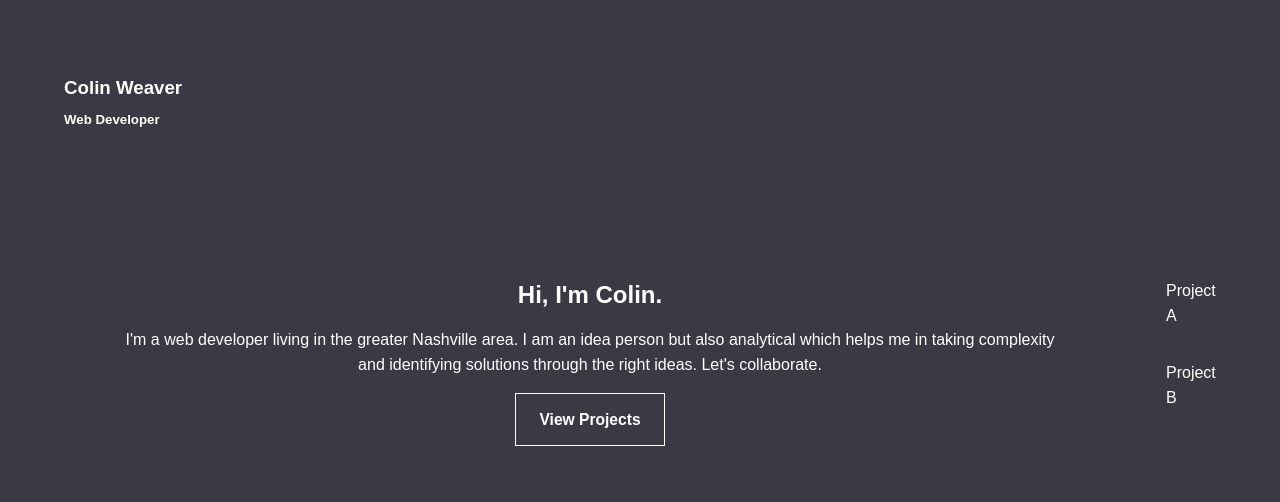
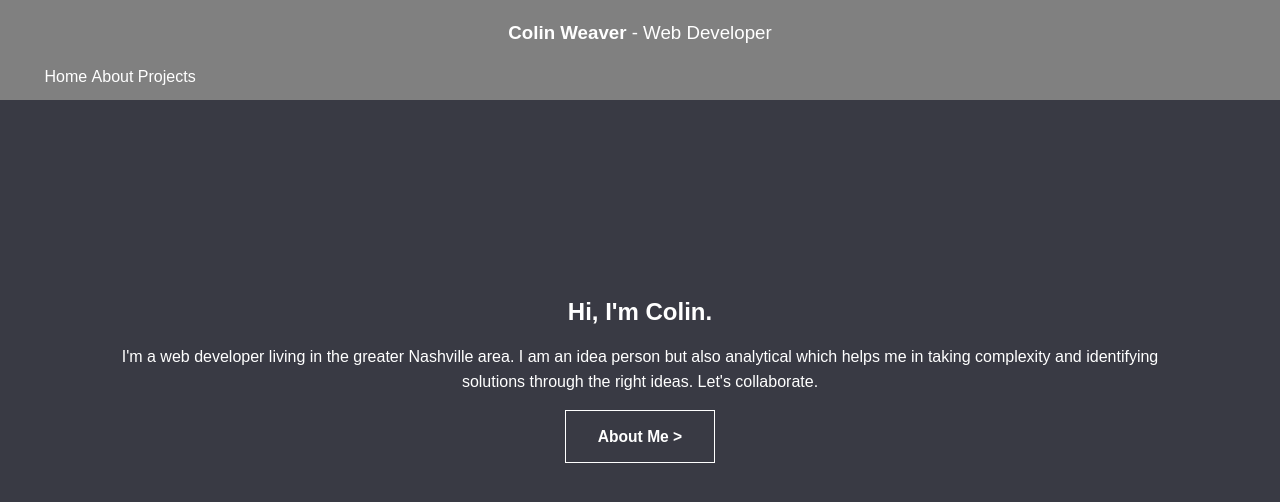
Before and after one commit to ColinWeaver/Portfolio, a React (Create React App) app: page / in a window 1280 px wide. Shown: the top 502 px of the page. Built offline with nearby package versions, Linux system fonts and the light colour scheme.

Commit message:
added header nav and worked to get dynamic styles working properly, and fixed some other styling..not sure of everything changed since last commit.

```diff
--- a/src/App.js
+++ b/src/App.js
@@ -8,7 +8,7 @@ import { Route, Routes} from 'react-router-dom';
 
 function App() {
   return (
-    // <div className="app">
+    <div className="app">
   <Routes>
 
 
@@ -17,7 +17,7 @@ function App() {
 
 
      </Routes>
-
+     </div>
 
 
   )
--- a/src/Intro.js
+++ b/src/Intro.js
@@ -1,17 +1,14 @@
 import React from "react"
-import {Link} from 'react-router-dom'
+import { Link, useNavigate}  from 'react-router-dom'
 
 
-function Intro({setPage}){
-
+function Intro({setPage, buttonDisplay}){
+    const navigate = useNavigate();
 
 function viewProjectsHandler(){
 setPage('/projects');
-
+navigate({pathname: '/'});
 }
-
-
-
 
 function Title(){
     return <h2 style={{ color: 'white'}}>Hi, I'm Colin.</h2>
@@ -39,8 +36,8 @@ return (
     <Paragraph/>
     </div>
     <div>
-        <Link to={'/projects'} style={{ textDecoration: 'none' }}>
-    <button onClick={viewProjectsHandler}><h3 style={{textDecoration: 'none'}}>View Projects </h3></button>
+<Link to={'/projects'} style={{ textDecoration: 'none' }}>
+    <button onClick={viewProjectsHandler} style={{display: {buttonDisplay}}}><h3 style={{display: null}}>{`About Me > `}</h3></button>
     </Link>
     </div>
     </>
--- a/src/Layout.js
+++ b/src/Layout.js
@@ -1,7 +1,7 @@
 import React from "react";
 import Main from "./Main";
-
-
+import Navigation from "./Navigation";
+import {Link} from "react-router-dom"
 
 function Layout() {
 
@@ -9,9 +9,14 @@ function Layout() {
   return (
       <div className="layout">
         <header>
-          <div>
-          <h3 style={{ color: 'white'}}>Colin Weaver</h3>
-          <h5 style={{color: 'white' }}>Web Developer</h5>
+
+          <div className='header-title'>
+          <Link to="/">
+          <h3 style={{ color: 'white'}}>Colin Weaver <span style={{fontWeight: '500'}}>- Web Developer</span></h3>
+          </Link>
+          <div className="navigation">
+          <Navigation/>
+          </div>
           </div>
           </header>
           <div className="main">
--- a/src/Main.js
+++ b/src/Main.js
@@ -6,20 +6,19 @@ import {useLocation} from "react-router-dom"
 function Main(){
   const [projectsWidth, setProjectsWidth] = useState(0);
   const [introWidth, setIntroWidth] = useState(100);
-  const [projectsFontSize, setProjectsFontSize] = useState(null);
-  const [introFontSize, setIntroFontSize] = useState(null);
+  const [projectsDisplay, setProjectsDisplay] = useState('none');
+  const [introDisplay, setIntroDisplay] = useState(null);
   const [page, setPage] = useState(null);
+  const [buttonDisplay, setButtonDisplay] = useState(null);
   const location = useLocation();
   const address = location.pathname;
+
 if (!page) setPage(address);
-
-
-
-// if ((page ==='/projects') &&  ) {
-//   setProjectsFontSize(null)
-// }
-
-
+if (page === '/projects'){
+  if (projectsDisplay === 'none'){
+  setProjectsDisplay('inline');
+  }
+}
 
 
 useEffect(() => {
@@ -30,12 +29,13 @@ useEffect(() => {
   await setIntroWidth((width) => width - 1)
   await setProjectsWidth((width) => width + 1)
   if (introWidth === 1){
- await setIntroFontSize(0);
+ await setIntroDisplay('none');
+ await setButtonDisplay('none');
 }
   console.log(introWidth, projectsWidth, 'intro and project width')
   }
   widthSet();
-}, 15)
+}, 10)
 return () => clearTimeout(timer);
   }
 }, [projectsWidth, page])
@@ -43,12 +43,12 @@ return () => clearTimeout(timer);
 
  return (
 <>
-<div style={{ width: `${introWidth}%`, fontSize: introFontSize }} className="intro">
-<Intro setPage={setPage}/>
+<div style={{ width: `${introWidth}%`, display: `${introDisplay}`}} className="intro">
+<Intro setPage={setPage} buttonDisplay={buttonDisplay}/>
 </div>
 
 
-<div style={{ width: `${projectsWidth}%`, fontSize: projectsFontSize}} className="projects">
+<div style={{ width: `${projectsWidth}%`, display: `${projectsDisplay}`}} className="projects">
 <Projects/>
 </div>
 </>
--- /dev/null
+++ b/src/Navigation.js
@@ -0,0 +1,75 @@
+import React, {useEffect, useState} from "react";
+import { Link, useLocation } from "react-router-dom";
+
+function Navigation() {
+  const location = useLocation();
+  const [dashboardClass, setDashboardClass] = useState(null);
+  const [searchClass, setSearchClass] = useState(null);
+  const [addReservationClass, setAddReservationClass] = useState(null);
+  const [addTableClass, setAddTableClass] = useState(null);
+
+
+  //------------------------------------SETTING STATE VARIABLES FOR STYLING MENU LINKS--------------------------------------------
+  useEffect(() => {
+    if (location.pathname === '/dashboard'){
+      setDashboardClass('clicked-menu-nav');
+    }
+    else if (location.pathname === '/search'){
+      setSearchClass('clicked-menu-nav');
+    }
+    else if (location.pathname === '/reservations/new'){
+      setAddReservationClass('clicked-menu-nav');
+    }
+    else {
+      setAddTableClass('clicked-menu-nav');
+    }
+
+    //unsetting other list classes back to default
+    if (location.pathname !== '/dashboard'){
+      setDashboardClass(null);
+    }
+    if (location.pathname !== '/search'){
+      setSearchClass(null);
+    }
+    if (location.pathname !== '/reservations/new'){
+      setAddReservationClass(null);
+    }
+    if (location.pathname !== '/tables/new'){
+      setAddTableClass(null);
+    }
+  }, [dashboardClass, searchClass, addReservationClass, addTableClass, location.pathname]);
+
+ //------------------------------------MAIN COMPONENT RENDER RETURN---------------------------------------------
+  return (
+   <>
+    <nav >
+        <ul >
+          <li className={dashboardClass}>
+            <Link to="/dashboard">
+              <span />
+              &nbsp;Home
+            </Link>
+          </li>
+
+          <li className={searchClass}>
+            <Link to="/search">
+              <span />
+              &nbsp;About
+            </Link>
+          </li>
+          <li className={addReservationClass}>
+            <Link  to="/reservations/new">
+              <span  />
+              &nbsp;Projects
+            </Link>
+          </li>
+
+
+        </ul>
+    </nav>
+    </>
+
+  );
+}
+
+export default Navigation;
--- a/src/Projects.js
+++ b/src/Projects.js
@@ -1,14 +1,50 @@
 import React from "./Projects";
+import { Link, useNavigate}  from 'react-router-dom'
 
 function Projects(){
     //right column in main component
+    const navigate = useNavigate();
 
-return (
-    <>
-    <p style={{color: 'white'}}>Project A </p>
-    <p>Project B </p>
-    </>
-)
+    function viewProjectsHandler(){
+        // setPage('/projects');
+        navigate({pathname: '/'});
+        }
+
+        function TitleOne(){
+            return <h2 style={{ color: 'white'}}>Background</h2>
+        }
+
+        function ParagraphOne(){
+            return (
+                <>
+             <p style={{color: 'white' }}>
+                 I'm a web developer living in the greater Nashville area.
+                 I am an idea person but also analytical which helps me in taking
+                 complexity and identifying solutions through the right ideas. Let's collaborate.
+            </p>
+            </>
+                 )
+        }
+
+
+        // let buttonText = "View Projects   "
+        // let buttonArrow = ">"
+        return (
+            <>
+            <div >
+            <TitleOne/>
+            <ParagraphOne/>
+            </div>
+            <div>
+        <Link to={'/projects'} style={{ textDecoration: 'none' }}>
+            <button onClick={viewProjectsHandler} style={{display: null}}><h3 style={{display: null}}>{`< back`}</h3></button>
+            </Link>
+            </div>
+            </>
+        )
+
+
+
 
 
 }
--- a/src/index.css
+++ b/src/index.css
@@ -5,12 +5,16 @@ html {
   font-family: Sans-serif;
   color: white;
   line-height: 25px;
+  font-weight: 250;
 }
 
+a {
+  text-decoration: none;
+}
 body {
   min-height: 100vh;
-  margin: 5%;
   background-color: #393a44;
+  margin: auto;
 }
 
 #root {
@@ -36,14 +40,30 @@ body {
 .main {
   display: flex;
   flex-direction: row;
+  margin: 5%;
 }
 
-header div {
-line-height: 10px;
-/* border: 1px solid white; */
-width: 20%;
-/* text-align: center; */
+header {
+  background-color: grey;
+  width: 100%;
+  height: 100px;
+
 }
+.header-title {
+  margin-top: 20px;
+  text-align: center;
+}
+
+.navigation ul {
+  display: flex;
+  flex-direction: row;
+  list-style: none;
+}
+.navigation ul a {
+  color: white;
+  text-decoration: none;
+}
+
 
 
 
```
